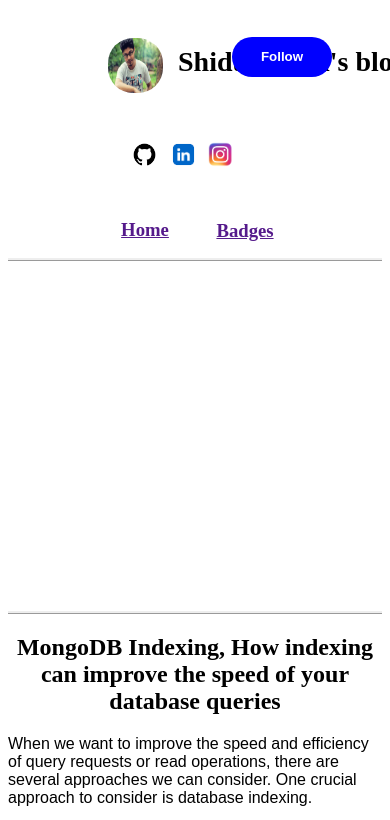
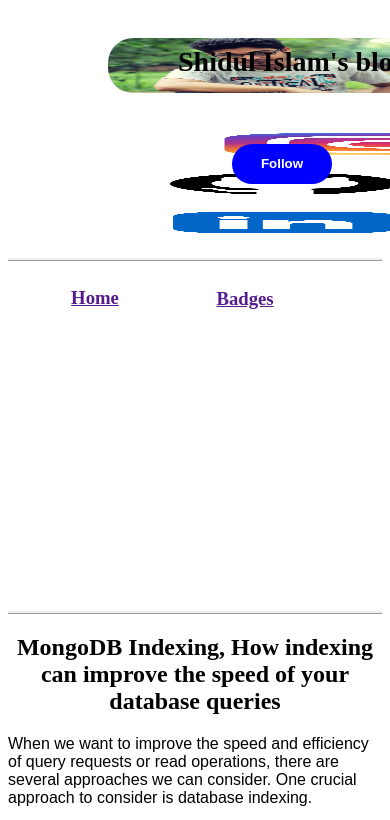
Before and after one commit to rahad123/Rahad-s-site, a website: page views/index.html in a window 390 px wide. Shown: the top 820 px of the page. Drawn offline with Linux system fonts and the light colour scheme.

Commit message:
feat: make the design responsive

```diff
--- a/styles/blog.css
+++ b/styles/blog.css
@@ -121,3 +121,28 @@ p {
   width: 300px;
   margin: 0 25px;
 }
+@media only screen and (max-width: 620px) {
+  /* For other device: */
+  .container-1,
+  .headline,
+  .insta,
+  .github,
+  .linkdln,
+  .follow .home,
+  .badges,
+  .name-header,
+  .tag,
+  .header,
+  .header-2,
+  .container-2,
+  .container-3,
+  .container-4,
+  .img-1,
+  .image-1,
+  .image-2,
+  .image-3,
+  .image-4,
+  .merge {
+    width: 100%;
+  }
+}
```
